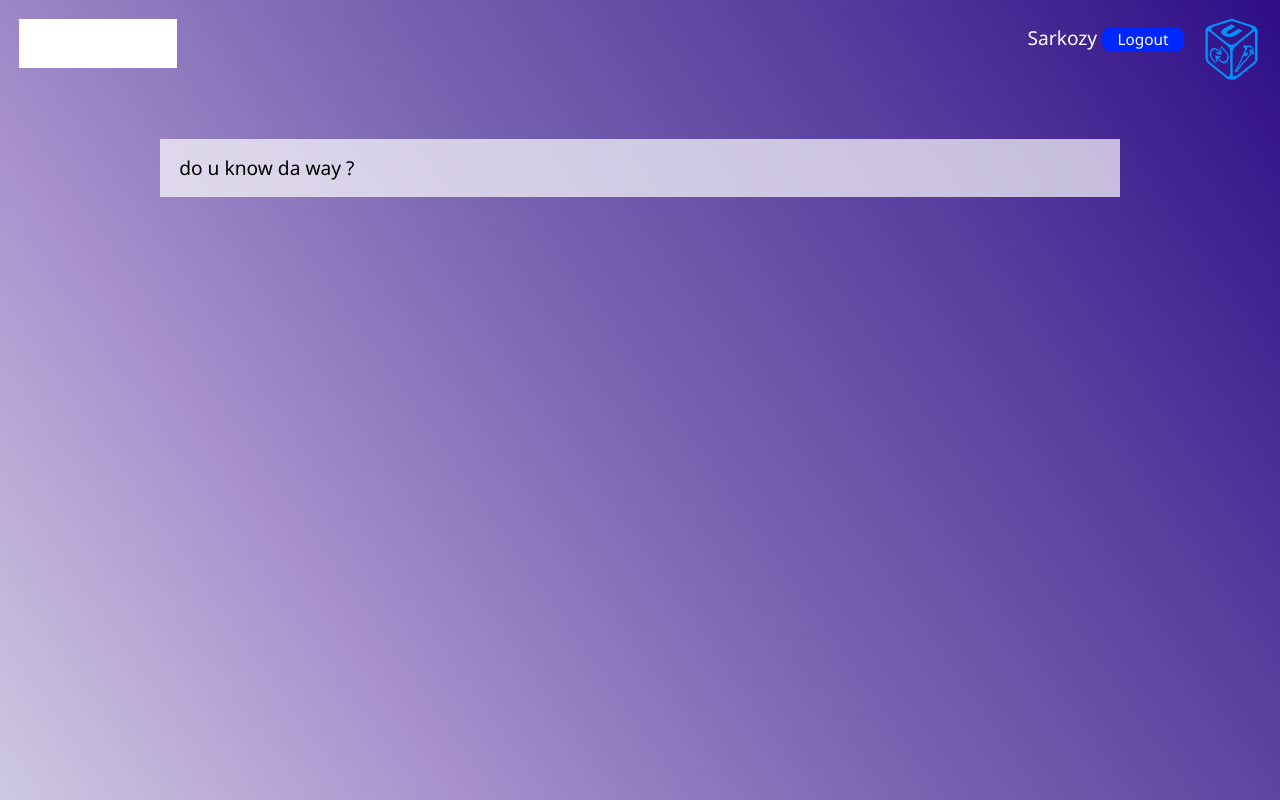
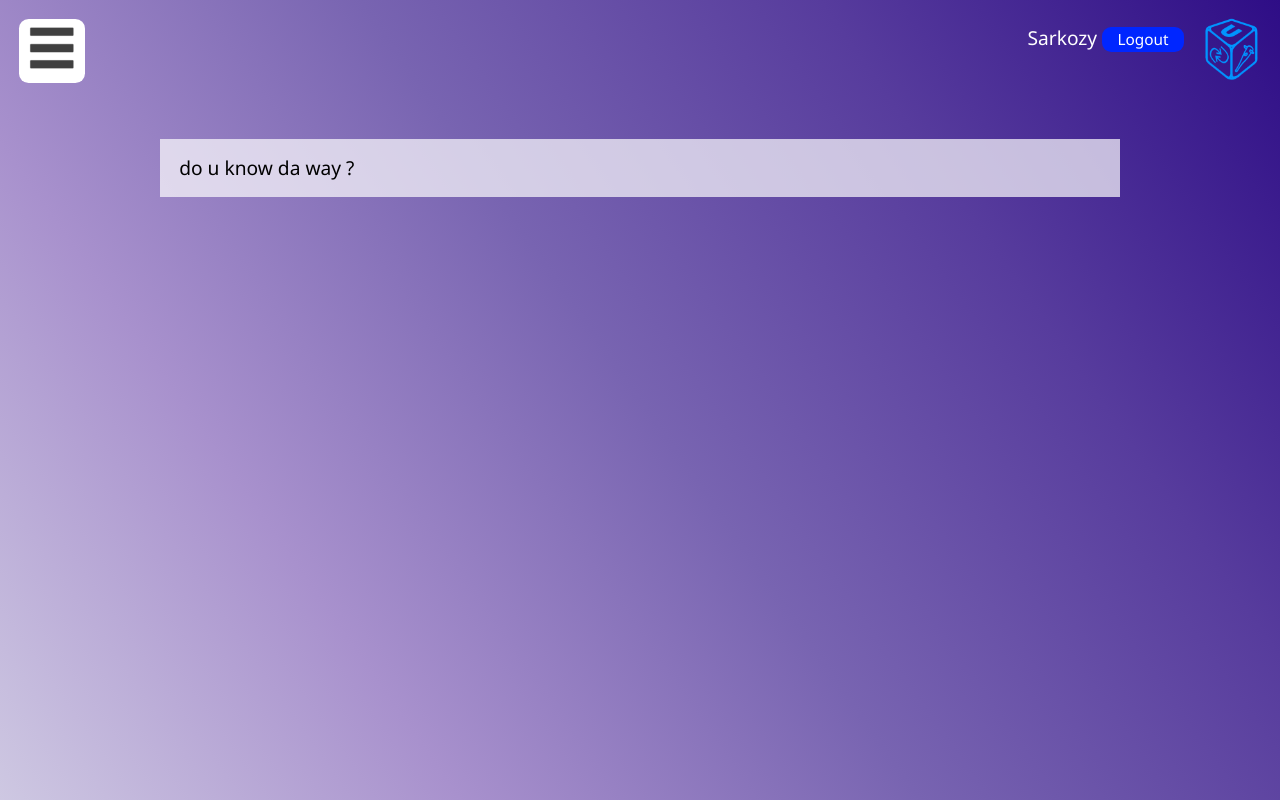
Before and after one commit to lsacienne/ifd_site, a PHP site: page /home.php in a window 1280 px wide. Run offline with PHP 8.4, Linux system fonts and the light colour scheme; a user stored in the database is signed in.

Commit message:
finalisation du menu déroulant
L emenu déroulant est enfin fonctionnel (non sans mal : possibilité d'ajouter des éléments par php s'il faut)

```diff
--- a/header.php
+++ b/header.php
@@ -7,11 +7,26 @@
       echo '
         <nav>
             <ul>
-                <li class="deroulant"><a href="#">Cours Complets &ensp;</a>
+                <li><a href="#"><img src="arts/menus/menus_icone.png" width="50"> </a>
                   <ul class="sous">
-                    <li><a href="#">Cours HTML et CSS</a></li>
-                    <li><a href="#">Cours JavaScript</a></li>
-                    <li><a href="#">Cours PHP et MySQL</a></li>
+                    <li><div class="title">genre</div></li>
+                    <li><a href="#">Cartes</a></li>
+                    <li><a href="#">apéro</a></li>
+                    <li><a href="#">argent</a></li>
+                    <li><a href="#">...</a></li>
+
+                    <li><div class="title">durée</div></li>
+                    <li><a href="#">5-10 minutes</a></li>
+                    <li><a href="#">15-30 minutes</a></li>
+                    <li><a href="#">45 minutes - 1 heure</a></li>
+                    <li><a href="#">+ de 1 heure</a></li>
+
+                    <li><div class="title">âges</div></li>
+                    <li><a href="#">0-3 ans</a></li>
+                    <li><a href="#">3-7 ans</a></li>
+                    <li><a href="#">7-10 ans</a></li>
+                    <li><a href="#">10-13 ans</a></li>
+                    <li><a href="#">18 ans et +</a></li>
                   </ul>
                 </li>
             </ul>
--- a/login.php
+++ b/login.php
@@ -28,6 +28,7 @@ if(isset($_SESSION['login']) && $_SESSION['login'] == true){
         <button type="submit" class="bouton_log_sign">Login</button>
 
     </form>
+    <div class="white_text">
     <?php
     if(isset($_GET['failed'])){
         echo("<br/>Connection failed, please try again :(<br/>");
@@ -36,6 +37,7 @@ if(isset($_SESSION['login']) && $_SESSION['login'] == true){
         echo("<br/>Account created succesfully, please log in :)<br/>");
     }
     ?>
+    </div>
     <p class="white_text"><br>Pas encore membre ? <a href="create_account.php">Inscrivez-vous ici !</a></p>
   </div>
   </body>
--- a/style_site.css
+++ b/style_site.css
@@ -168,37 +168,21 @@ input[type=text],input[type=password],input[type=email],input[type=date],textare
     width:5em;
 }
 
-
-
-/* le menu */
-ul.navbar {
-    list-style-type: none;
-    padding: 0;
-    margin: 0;
-    position: absolute;
-    top: 2em;
-    right: 3em;
-    width: 9em }
-
-ul.navbar li {
-    background: black;
-    margin : 0.3em 0;
-    padding: 1.5em;
-    border-right: 0.5em solid grey
-}
-
-ul.navbar a {
-    text-decoration: underline;
+#rectangle_menu_deroulant{
+    width:2em;
+    height:0.5em;
+    background_color:grey;
+    border-radius:0.2em 0.2em 0.2em 0.2em;
 }
 
 a:link {
     color: white;
-    underline:none;
+    text-decoration:none;
 }
 
 a:visited {
     color: grey;
-    underline:none;
+    text-decoration:none;
 }
 
 address {
@@ -207,15 +191,19 @@ address {
     border-top: thin dotted
 }
 
-/*CSS tiré du site :https://www.pierre-giraud.com/html-css-apprendre-coder-cours/creation-menu-deroulant/*/
+
+
+/*CSS tiré du site :https://www.pierre-giraud.com/html-css-apprendre-coder-cours/creation-menu-deroulant/ utilisé pour le menu déroulant*/
 *{
-    margin: 0px;
-    padding: 0px;
+    margin: 0;
+    padding: 0;
     font-family: "Segoe UI", serif;
 }
 
 nav{
-    margin: 0 auto;
+    margin:0;
+    padding:0;
+    border-radius:0.5em 0.5em 0.5em 0.5em;
     background-color: white;
     position: absolute;
     left:1em;
@@ -234,7 +222,6 @@ nav ul li{
 }
 
 nav ul::after{
-    content: "";
     display: table;
     clear: both;
 }
@@ -243,8 +230,10 @@ nav a{
     display: block;
     text-decoration: none;
     color: black;
-    border-bottom: 2px solid transparent;
-    padding: 10px 0px;
+    border-bottom: 0em solid transparent;
+    border-bottom-left-radius: 0.2em;
+    border-bottom-right-radius: 0.2em;
+    padding: 0.2em 0.4em;
 }
 
 nav a:hover{
@@ -261,16 +250,30 @@ nav a:hover{
     z-index: 1000;
 }
 nav > ul li:hover .sous{
-    display: block;
+    display: inline-block;
+    left:3.5em;
+    top:0;
 }
 .sous li{
     float: none;
     border:none;
-    width: 100%;
+    background-color:white;
+    width: 20em;
     text-align: left;
 }
+
+li .title{
+    text-decoration:underline;
+    font-weight:bold;
+    padding:0.5em;
+    width:20em;
+    color:black;
+    font-size:1em;
+}
+
 .sous a{
-    padding: 10px;
+    padding: 0.2em 0.5em;
+    font-size:0.8em;
     border-bottom: none;
 }
 .sous a:hover{
```
Also changed, not shown: arts/menus/menus_icone.png (added).
